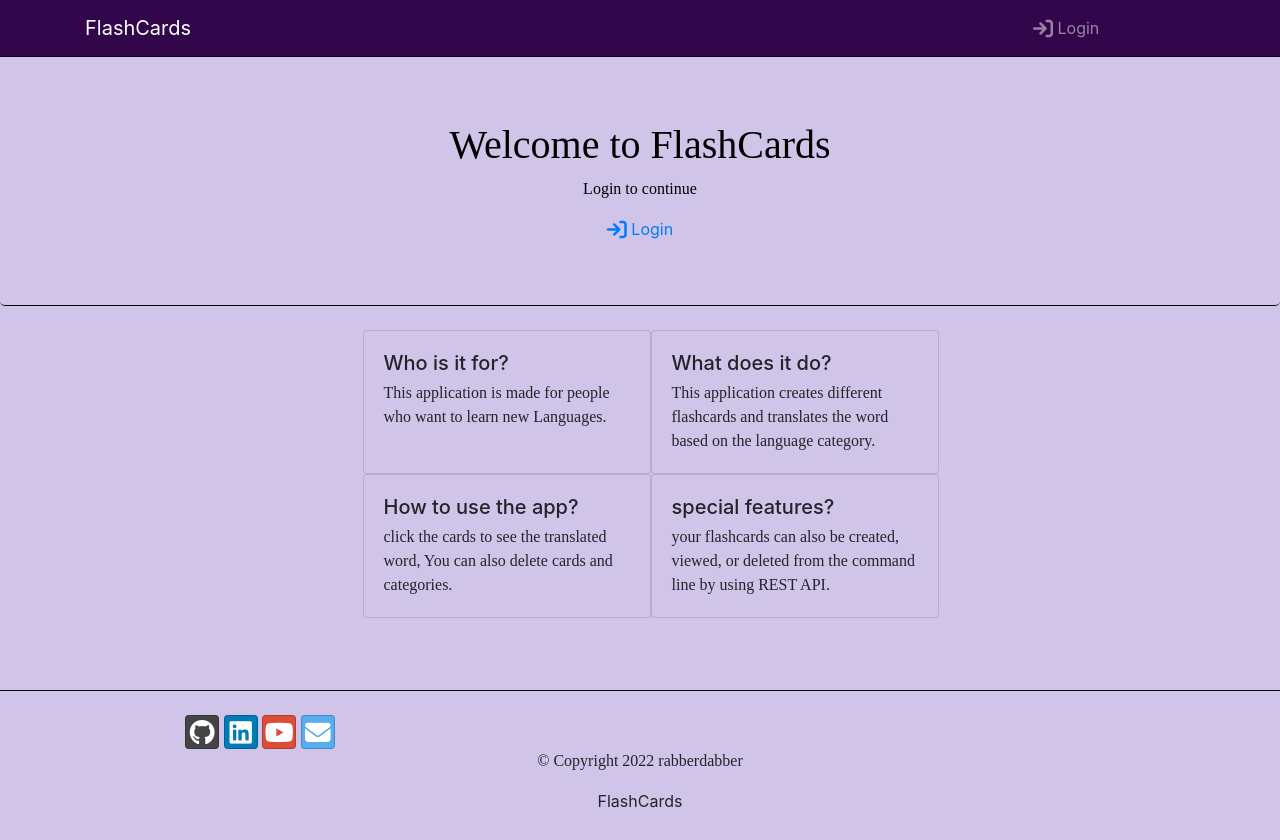
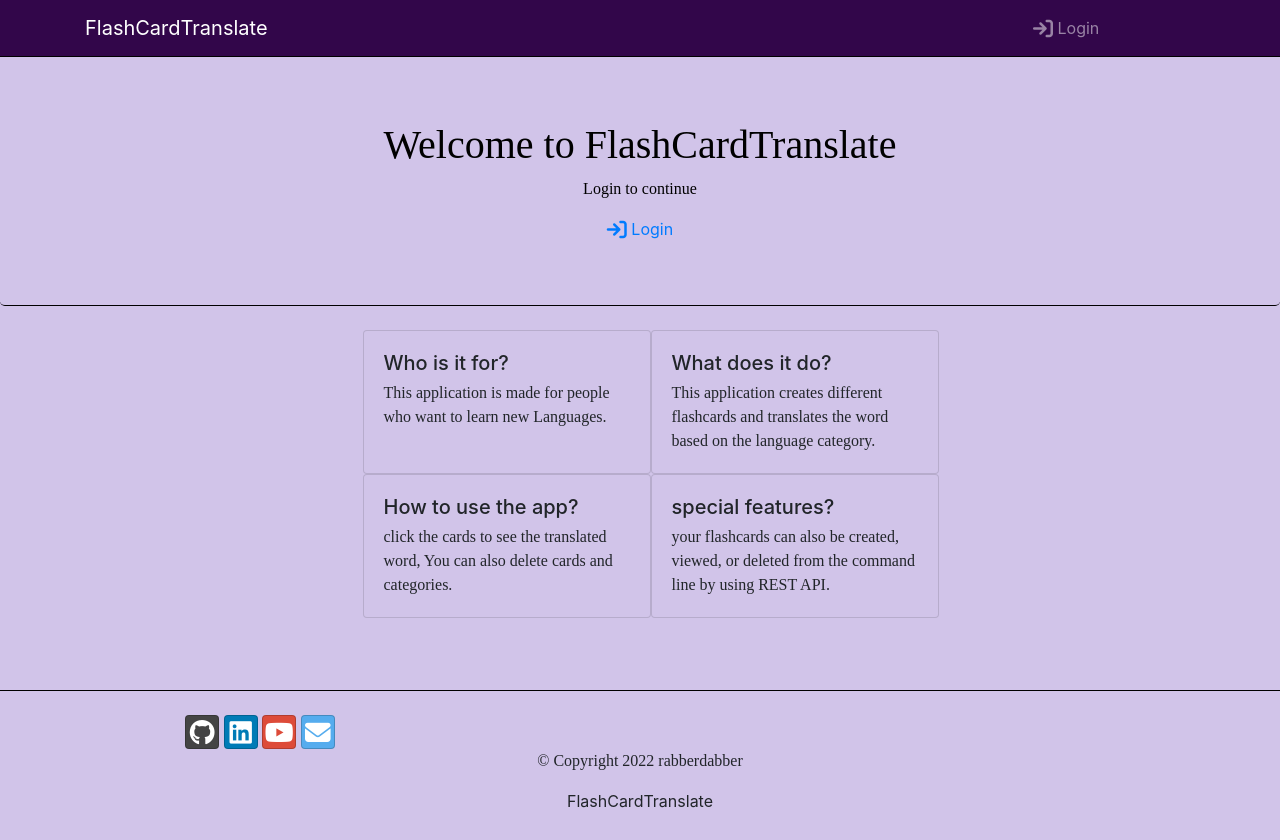
Before and after one commit to rabberdabber/FlashCardTranslate, a Flask app: page / in a window 1280 px wide. Run offline with Flask 2, Linux system fonts and the light colour scheme; some libraries are stand-ins or nearby versions; some web fonts are replaced.

```diff
--- a/flashcard/templates/base.html
+++ b/flashcard/templates/base.html
@@ -28,7 +28,7 @@
             <button class="navbar-toggler" type="button" data-toggle="collapse" data-target="#Navbar">
                 <span class="navbar-toggler-icon"> </span>
             </button>
-            <a class="navbar-brand mr-auto" href="#">FlashCards </a>
+            <a class="navbar-brand mr-auto" href="#">FlashCardTranslate </a>
             <span class="iconify" data-icon="fluent:stack-24-filled"> </span>
             <div class="collapse navbar-collapse" id="Navbar">
 
@@ -219,7 +219,7 @@
                 <div class="col-12 text-center">
                   <div class="col-auto">
                       <p>© Copyright 2022 rabberdabber</p>
-                      <a> FlashCards<span class="iconify" data-icon="fluent:stack-24-filled"></span></a>
+                      <a> FlashCardTranslate<span class="iconify" data-icon="fluent:stack-24-filled"></span></a>
 
                   </div>
                 </div>
--- a/flashcard/templates/cards.html
+++ b/flashcard/templates/cards.html
@@ -18,7 +18,7 @@
             <div class="container">
                 <div class="row row-header">
                     <div class="col-12 col-sm-6 text-center">
-                        <h1>{{active_list.name}} Language FlashCards</h1>
+                        <h1>{{active_list.name}} Language Flashcards</h1>
                         <p> Click any Card to view the translated word</p>
                     <div class="col-12 col-sm">
                 </div>
--- a/flashcard/templates/login.html
+++ b/flashcard/templates/login.html
@@ -11,7 +11,7 @@
             <div class="row row-header">
                 <div class="col-12 text-center">
                     <i class="fa-light fa-cards-blank fa-3x"></i>
-                    <h1>Welcome to FlashCards</h1>
+                    <h1>Welcome to FlashCardTranslate</h1>
                     <p> Login to continue </p> <a href='{{url_for('login')}}'><span class="fa fa-sign-in fa-lg"></span> Login</a>
 
                 <div class="col-12 col-sm">
```
Also changed, not shown: README.md, 2 other files.
